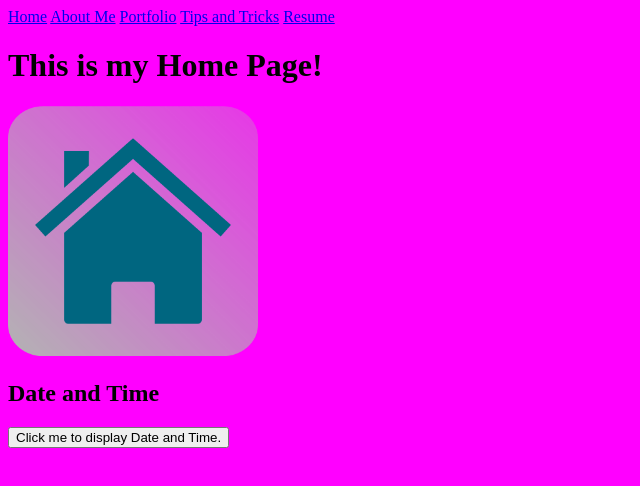
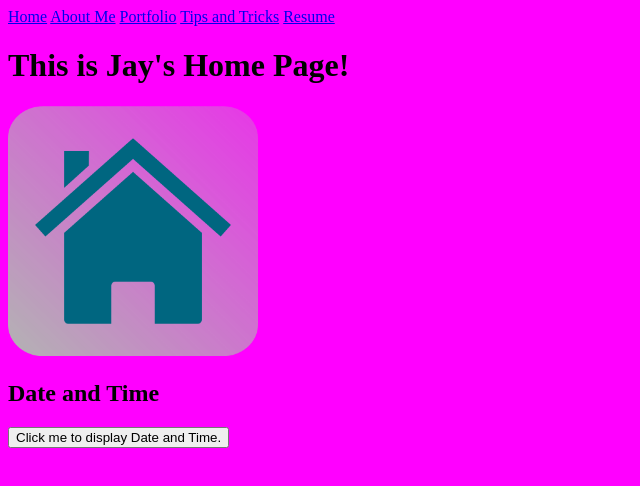
Before and after one commit to Jaym2101/Jaym2101.github.io, a plain HTML site: page My Website/index.html in a window 1280 px wide. Shown: the whole page, without its empty margins (0-640 px from the left). Drawn offline with Linux system fonts and the light colour scheme.

Commit message:
Update index.html

```diff
--- a/My Website/index.html
+++ b/My Website/index.html
@@ -10,7 +10,7 @@
     <a href="portfolio.html">Portfolio</a>
     <a href="tipsandtricks.html">Tips and Tricks</a>
     <a href="resume.html">Resume</a>
-    <h1>This is my Home Page!</h1>
+    <h1>This is Jay's Home Page!</h1>
     <img src="images/home.jpg" alt="Picture of Portfolio" height="250">
     <!DOCTYPE html>
 <html>
```
